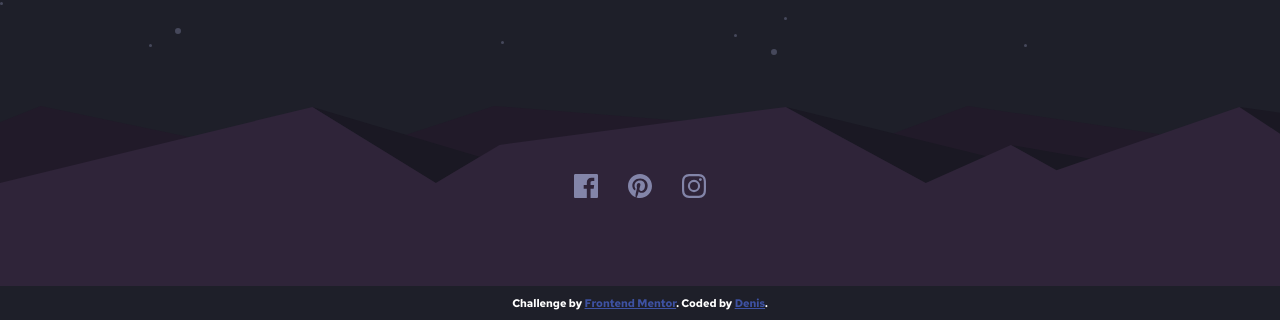
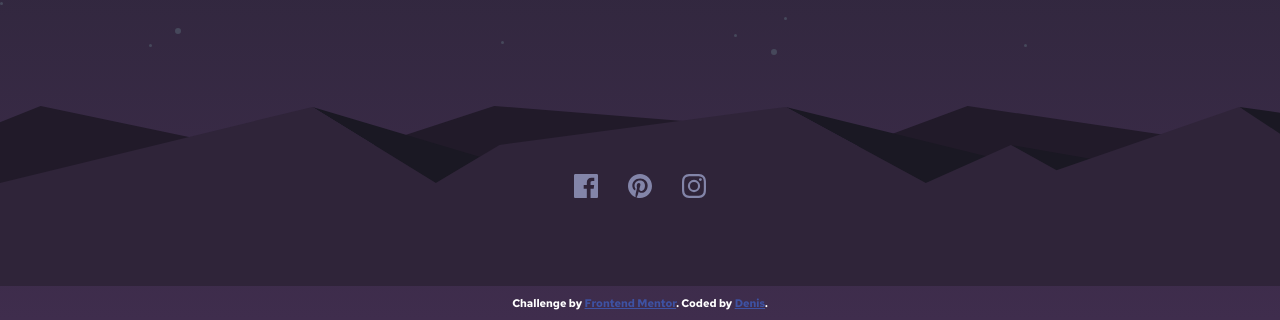
Before and after one commit to Mod8124/countDown-timer-with-typeScript, a website: page index.html in a window 1280 px wide. Shown: the part 514-834 px from the top of the page. Drawn offline with Linux system fonts and the light colour scheme.

Commit message:
update back

```diff
--- a/public/styles/css.css
+++ b/public/styles/css.css
@@ -9,7 +9,7 @@
 }
 
 body {
-    background:url('../images/bg-stars.svg');
+    background:url('../images/bg-stars.svg'),linear-gradient(to bottom, var(--VeryDarkBlue), #3f2d4d);
     background-color: var(--VeryDarkBlue);
     background-repeat: no-repeat;
 }
```
